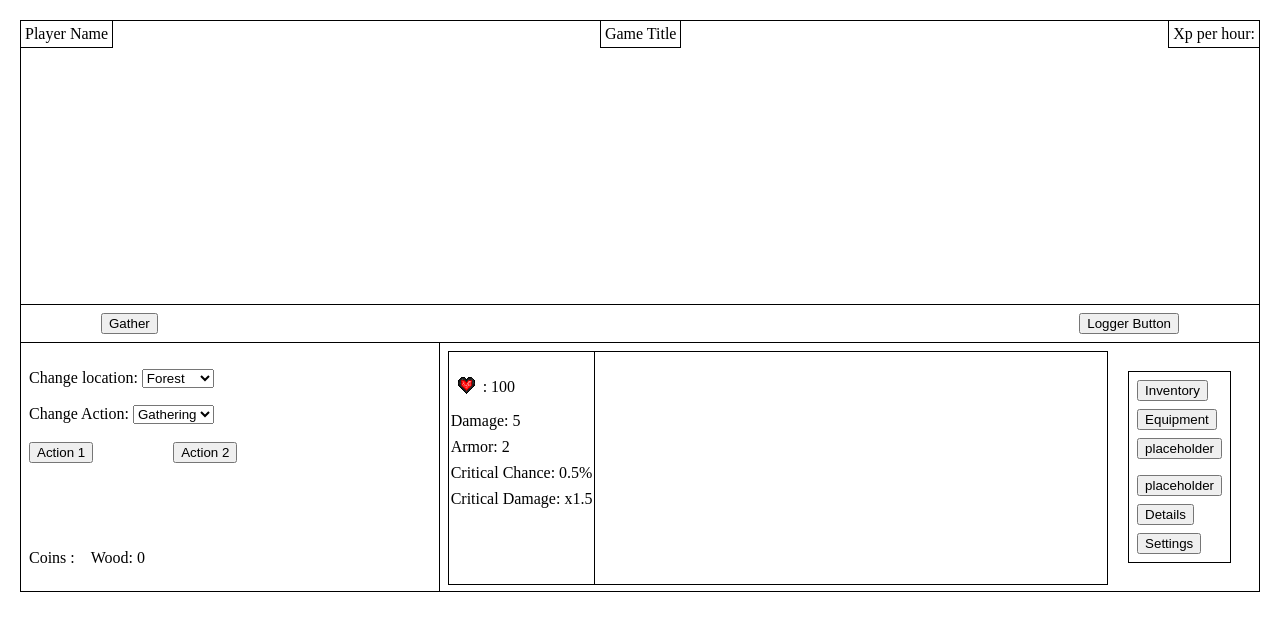
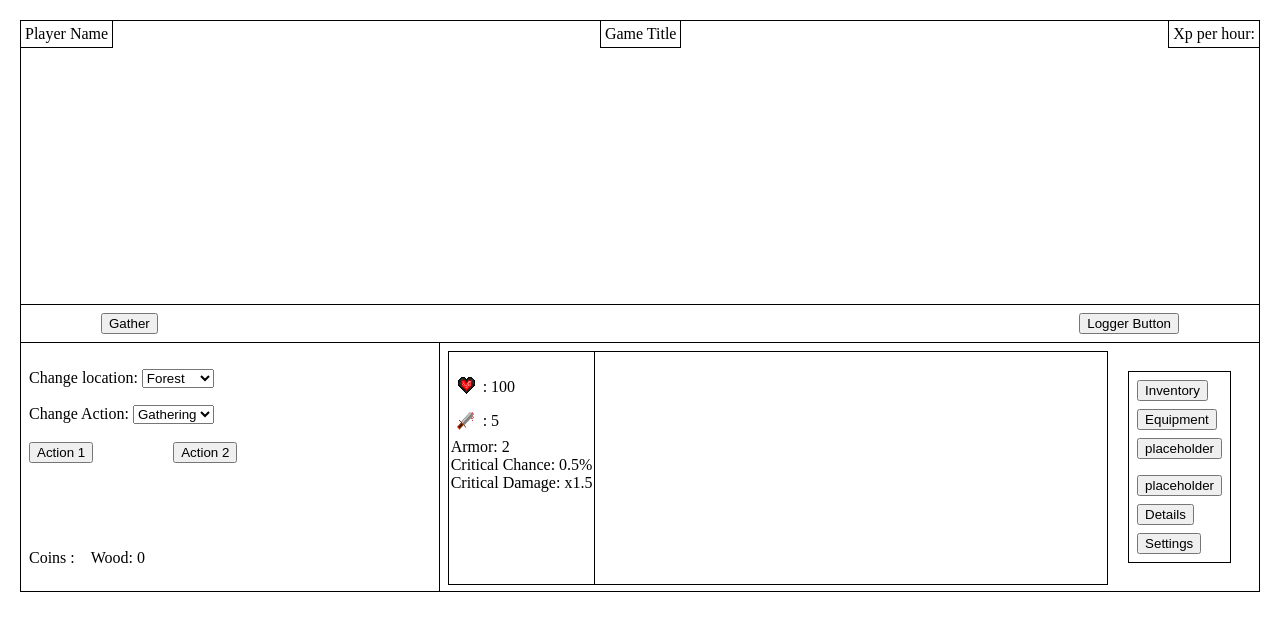
Before and after one commit to bigooff/JS-Learning-Game-, a website with bundled scripts: page index.html in a window 1280 px wide. Built offline with nearby package versions, Linux system fonts and the light colour scheme.

Commit message:
More UI Work

```diff
--- a/index.html
+++ b/index.html
@@ -72,7 +72,7 @@
             <div id="statBox">
                 <ul class="stats">
                     <div class="hpBox"><img src="./imgs/x32-heart.png" alt="hp" id="hp"><li class="hp"></li></div>
-                    <li class="dmg"></li>
+                    <div class="dmgBox"><img src="./imgs/x32-dmg.png" alt="dmg" id="dmg"><li class="dmg"></li></div>
                     <li class="armor"></li>
                     <li class="critChance"></li>
                     <li class="critDmg"></li>
--- a/index.js
+++ b/index.js
@@ -110,7 +110,7 @@ function showStats(){
           if(hpli.className === "hp"){
             hpli.innerHTML = `: ${hp}`
         } if (dmgli.className === "dmg"){
-            dmgli.innerHTML = `Damage: ${dmg}`
+            dmgli.innerHTML = `: ${dmg}`
         } if (armorli.className === "armor"){
             armorli.innerHTML = `Armor: ${armor}`
         } if (critChanceli.className === "critChance"){
--- a/styles/styles.css
+++ b/styles/styles.css
@@ -90,7 +90,7 @@ li {
     padding: 2px;
     flex-direction: column;
     display: flex;
-    gap: 8px;
+
     justify-content: space-between;
 }
 #topActionButtons {
@@ -155,3 +155,9 @@ button{
 .hp{
     padding:8px 8px 8px 0;
 }
+.dmgBox{
+    display: flex;
+}
+.dmg{
+    padding:8px 8px 8px 0;
+}
--- a/toDoList.txt
+++ b/toDoList.txt
@@ -23,6 +23,4 @@
 5. Implement more things in the game {
     // Learn everything.
 }
-6.Add some ui Images {
-    // Learn how to create some kind of assets
-}
+6.Add some ui Images.
```
Also changed, not shown: README.md, imgs/x32-dmg.png (added).
